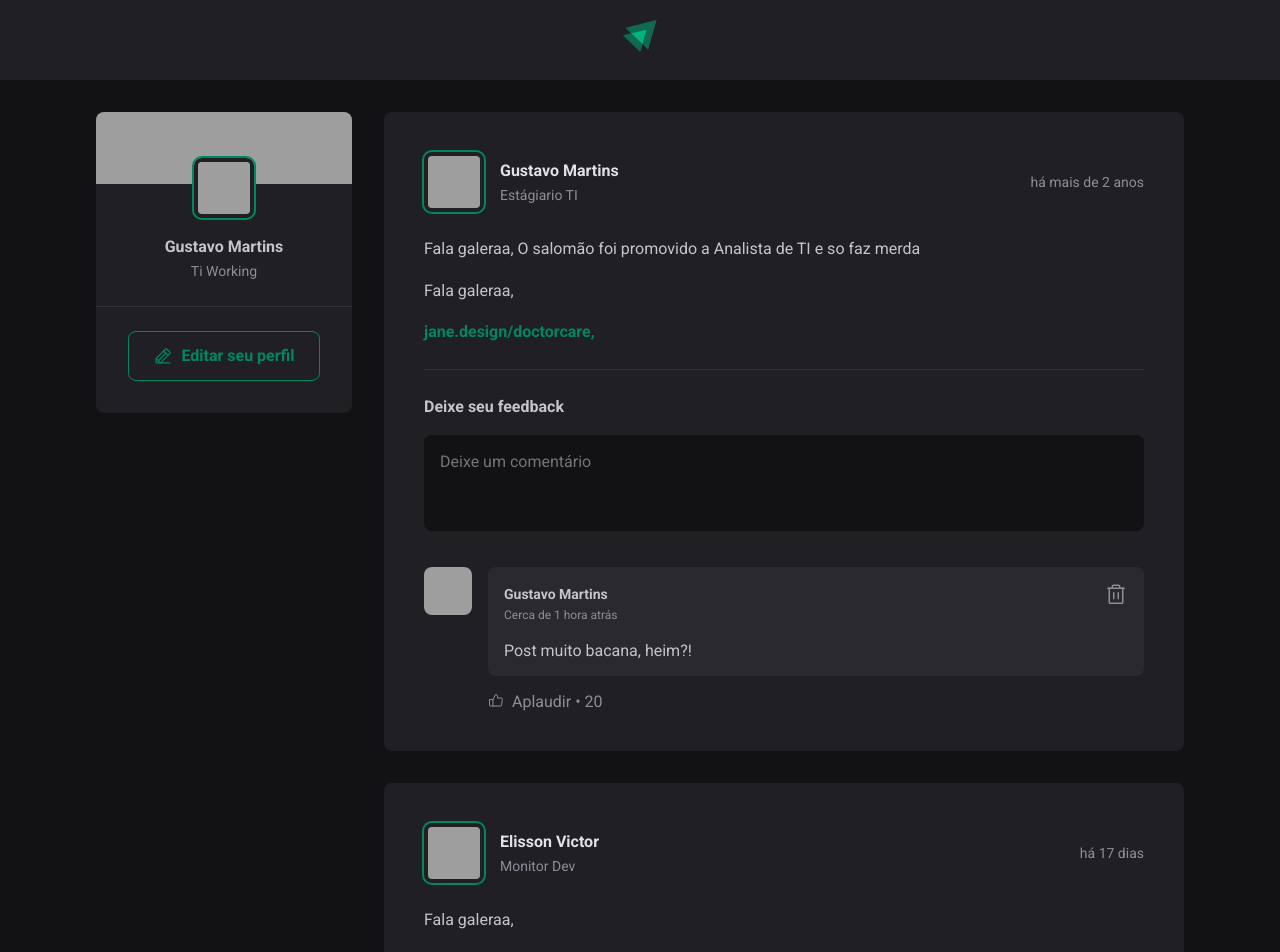
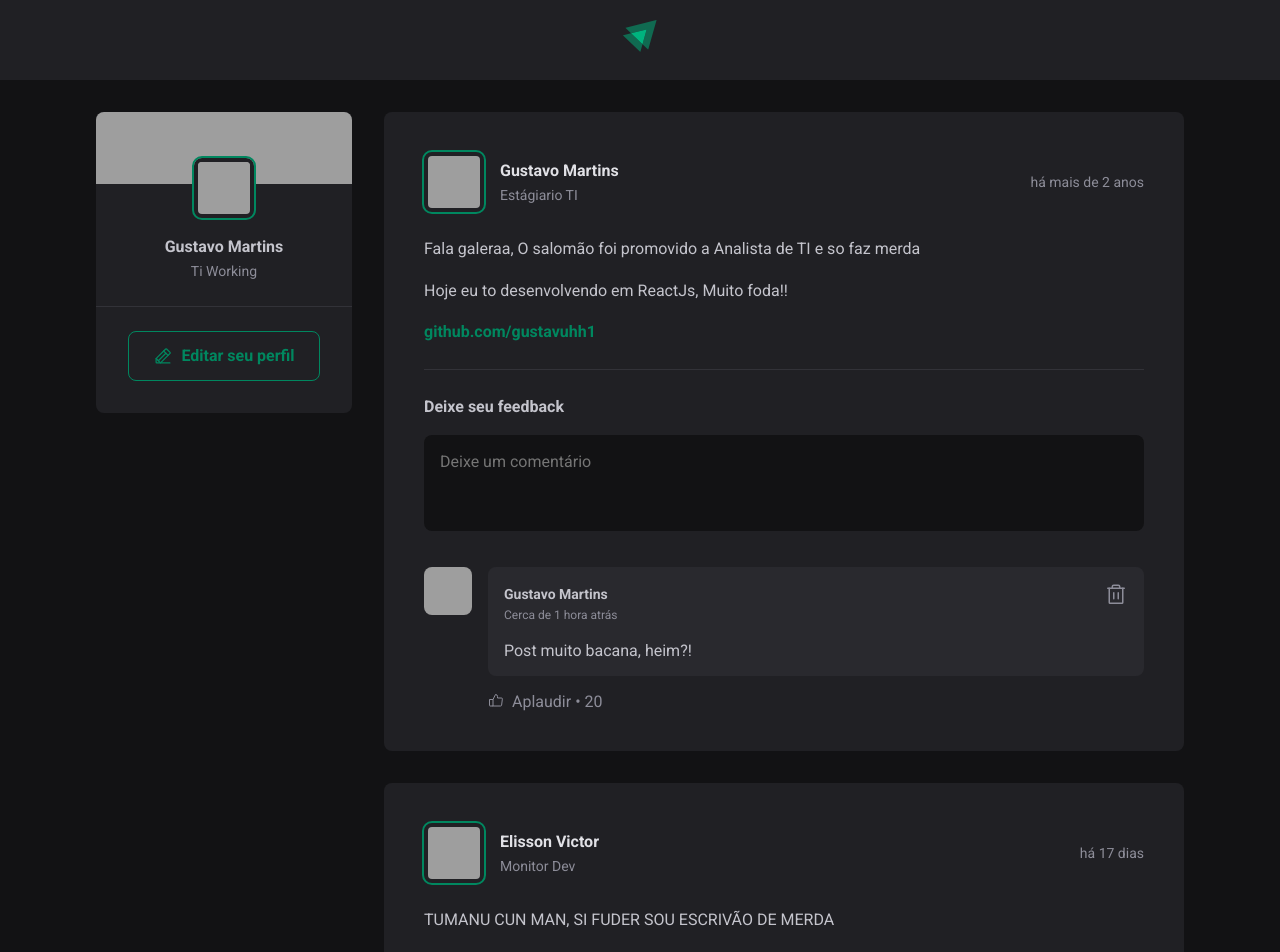
Before and after one commit to gustavuhh1/Learn-React, a React (Vite) app: page / in a window 1280 px wide. Shown: the top 952 px of the page. Built offline with nearby package versions, Linux system fonts and the light colour scheme; grey boxes are pictures that could not be loaded.

Commit message:
fix: keys in react, basic soluction for errors in console

```diff
--- a/src/App.jsx
+++ b/src/App.jsx
@@ -1,4 +1,3 @@
-/* eslint-disable react/jsx-key */
 // JSX = Javascript + XML (HTML)
 import { Post } from "./components/Post.jsx";
 import { Header } from "./components/Header";
@@ -16,8 +15,8 @@ const posts = [
     },
     content: [
       { type: 'paragraph', content: 'Fala galeraa, O salomão foi promovido a Analista de TI e so faz merda', },
-      { type: 'paragraph', content: 'Fala galeraa,', },
-      { type: 'link', content: 'jane.design/doctorcare,', },
+      { type: 'paragraph', content: 'Hoje eu to desenvolvendo em ReactJs, Muito foda!!', },
+      { type: 'link', content: 'github.com/gustavuhh1', },
     ],
     publishedAt: new Date('2022-05-03 20:00:00'),
   },
@@ -29,9 +28,9 @@ const posts = [
       role: 'Monitor Dev'
     },
     content: [
-      { type: 'paragraph', content: 'Fala galeraa,', },
-      { type: 'paragraph', content: 'Fala galeraa,', },
-      { type: 'link', content: 'jane.design/doctorcare,', },
+      { type: 'paragraph', content: 'TUMANU CUN MAN, SI FUDER SOU ESCRIVÃO DE MERDA', },
+      { type: 'paragraph', content: 'Fala will, vai te fuder vou dar essa aula não!! vlw vlw', },
+      { type: 'link', content: 'github.com/elishowbr', },
     ],
     publishedAt: new Date('2024-09-12 20:00:00'),
   }
@@ -49,11 +48,14 @@ export function App() {
         <Sidebar />
         <main>
           {posts.map(post => {
-            return (<Post
+            return (
+            <Post
+            key={post.id}
             author={post.author}
             content={post.content}
             publishedAt={post.publishedAt}
-            />)
+            />
+          )
 
 
           })}
--- a/src/components/Post.jsx
+++ b/src/components/Post.jsx
@@ -1,4 +1,3 @@
-/* eslint-disable react/jsx-key */
 /* eslint-disable react/prop-types */
 import { format, formatDistanceToNow } from 'date-fns';
 import ptBR from 'date-fns/locale/pt-BR'
@@ -58,9 +57,9 @@ export function Post({ author, publishedAt, content}) {
                 {content.map(line => {
                     if (line.type === 'paragraph') {
 
-                        return [<p>{line.content}</p>];
+                        return <p key={line.content}>{line.content}</p>;
                     } else if (line.type === 'link') {
-                        return <p><a href="#">{line.content}</a></p>
+                        return <p key={line.content}><a href="#">{line.content}</a></p>
                     }})
                 }
             </div>
@@ -82,7 +81,7 @@ export function Post({ author, publishedAt, content}) {
 
             <div className={style.commentList}>
                 {comments.map(comment => {
-                    return <Comment content={comment}/>
+                    return <Comment key={comment} content={comment}/>
                 })}
             </div>
         </article>
```
